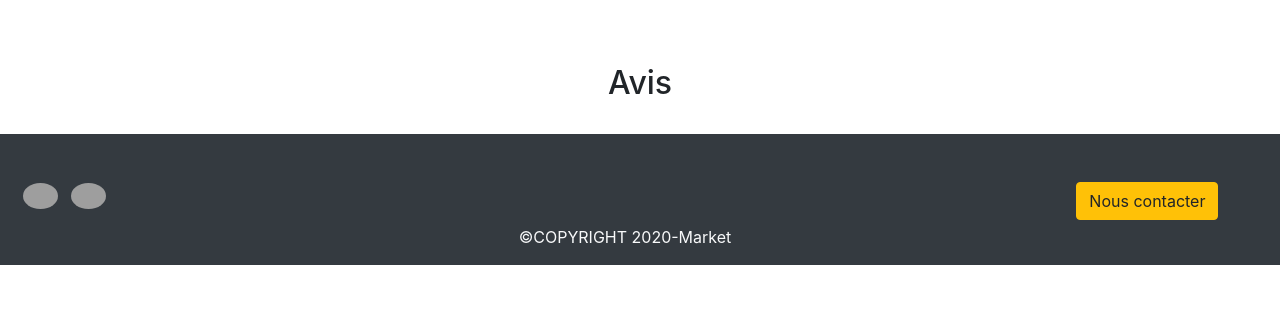
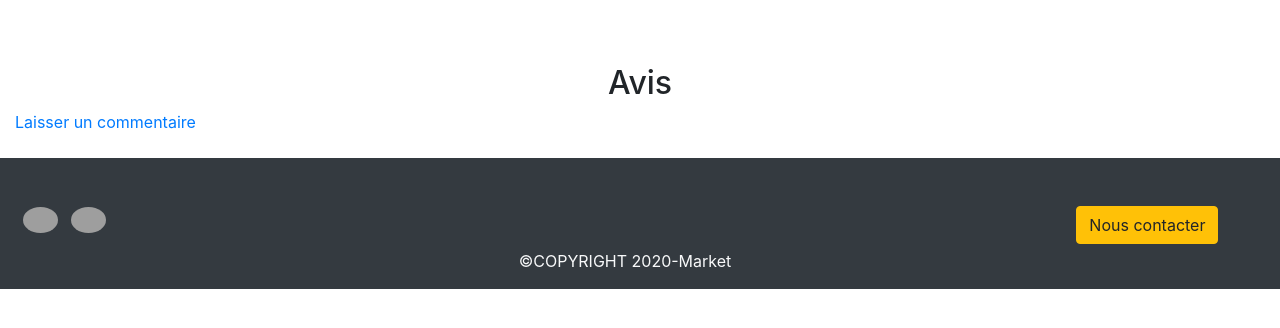
Before and after one commit to rouge13/markets, a Symfony app: template templates/pages/public/market.html.twig in a window 1280 px wide. Shown: the part 376-704 px from the top of the page. Run offline with Twig, Linux system fonts and the light colour scheme; the template is opened without the code that fills it, so the values that code supplies are empty; some libraries are stand-ins or nearby versions; grey boxes are pictures that could not be loaded.

Commit message:
quand l'utilisateur souhaite laisser un commentaire si non inscriot --> page (login) , si déja inscrit redirige l'utilisateur vers la page addComment

```diff
--- a/templates/pages/public/market.html.twig
+++ b/templates/pages/public/market.html.twig
@@ -84,11 +84,18 @@
 
     </div>
 
-    <div>
+    <div class="text-end">
 
 
+        {% if app.user %}
+            <a href= "#"> Laisser un commentaire </a>
+
+        {% else %}
+                 <a href= "{{ path('login')}}"> Laisser un commentaire </a>
+
+        {% endif %}
+
     </div>
-
 
 
 {% endblock %}
```
